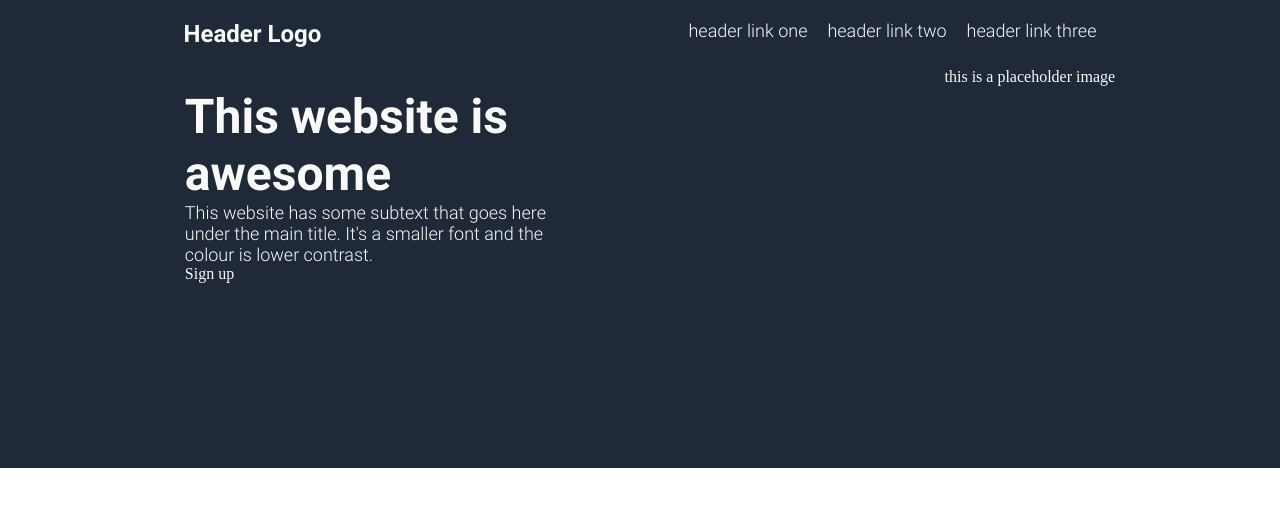
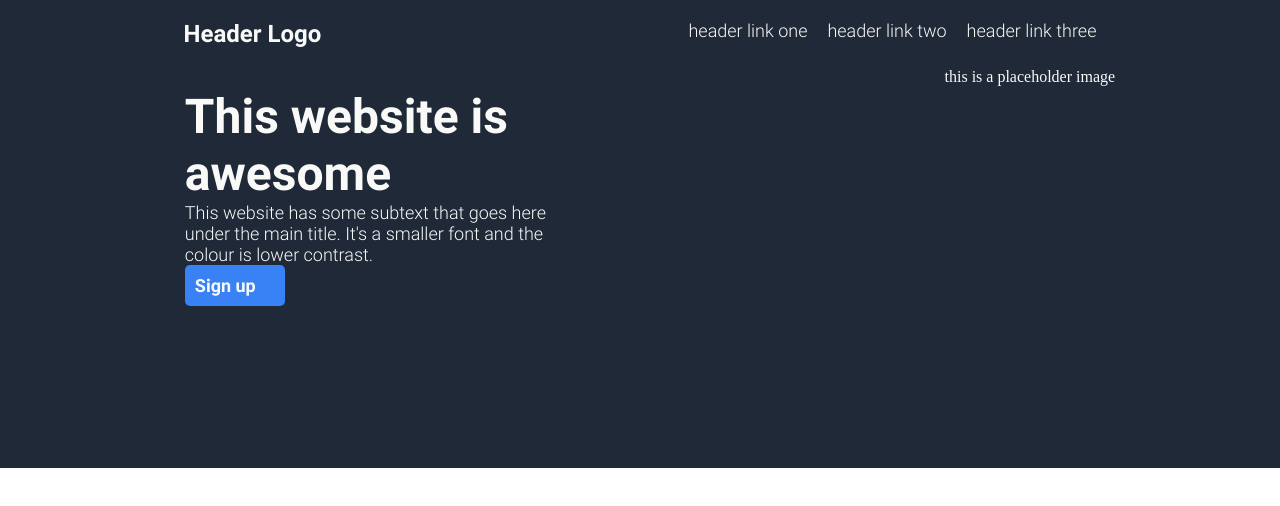
Before and after one commit to MrNikira/landing-page, a plain HTML site: page index.html in a window 1280 px wide. Drawn offline with Linux system fonts and the light colour scheme.

Commit message:
add css styling to sign-up button

```diff
--- a/styles.css
+++ b/styles.css
@@ -64,3 +64,12 @@
     font-size: 18px;
     font-family: robotoLight;
 }
+
+.sign-up {
+    font-family: robotoExtraBold;
+    font-size: 18px;
+    background-color: #3882f6;
+    width: 100px;
+    padding: 10px;
+    border-radius: 5px;
+}
```
